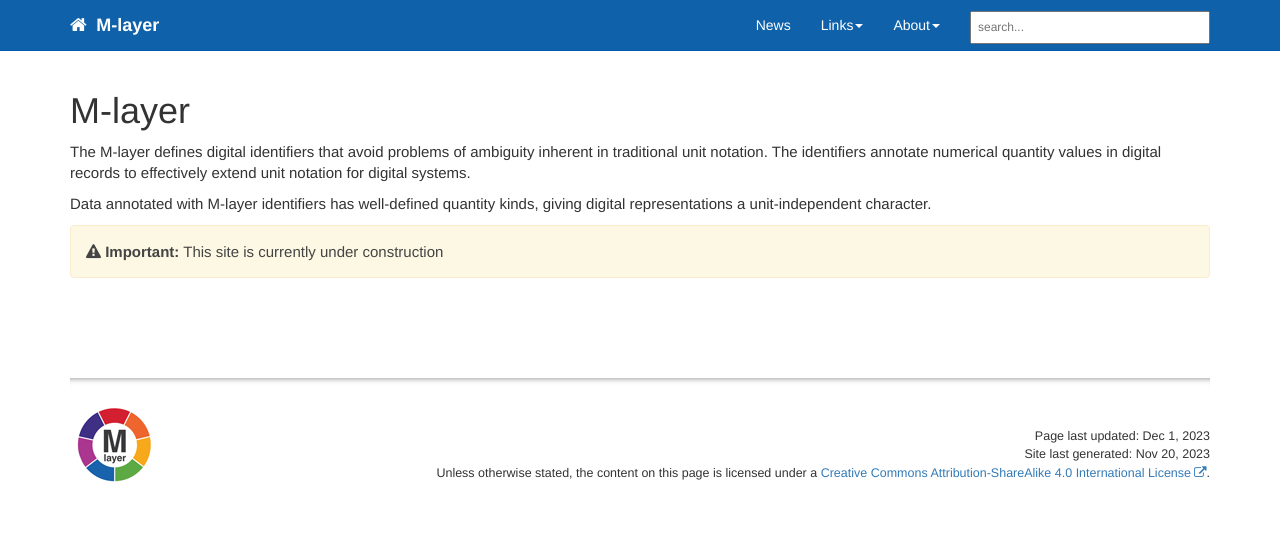
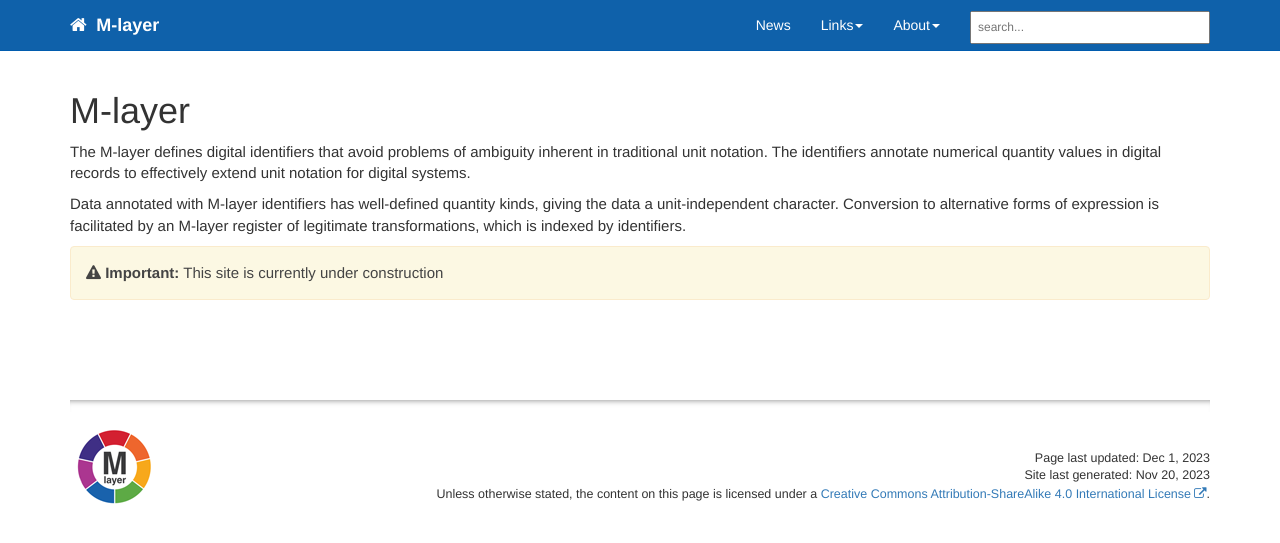
Before and after one commit to mehranmo/mlayer, a Jekyll site: the page built from index.md, in a window 1280 px wide. Shown: the top 543 px of the page. Built offline with Jekyll 4.4.1, drawn with Linux system fonts in a browser that asks for light colours; comment, search, counter and statistics services are not loaded.

```diff
--- a/index.md
+++ b/index.md
@@ -10,7 +10,7 @@ layout: page
 ---
 The M-layer defines digital identifiers that avoid problems of ambiguity inherent in traditional unit notation. The identifiers annotate numerical quantity values in digital records to effectively extend unit notation for digital systems.
 
-Data annotated with M-layer identifiers has well-defined quantity kinds, giving digital representations a unit-independent character.
+Data annotated with M-layer identifiers has well-defined quantity kinds, giving the data a unit-independent character. Conversion to alternative forms of expression is facilitated by an M-layer register of legitimate transformations, which is indexed by identifiers.
 
 
 
```
Also changed, not shown: about.md (+2 -0 lines).
